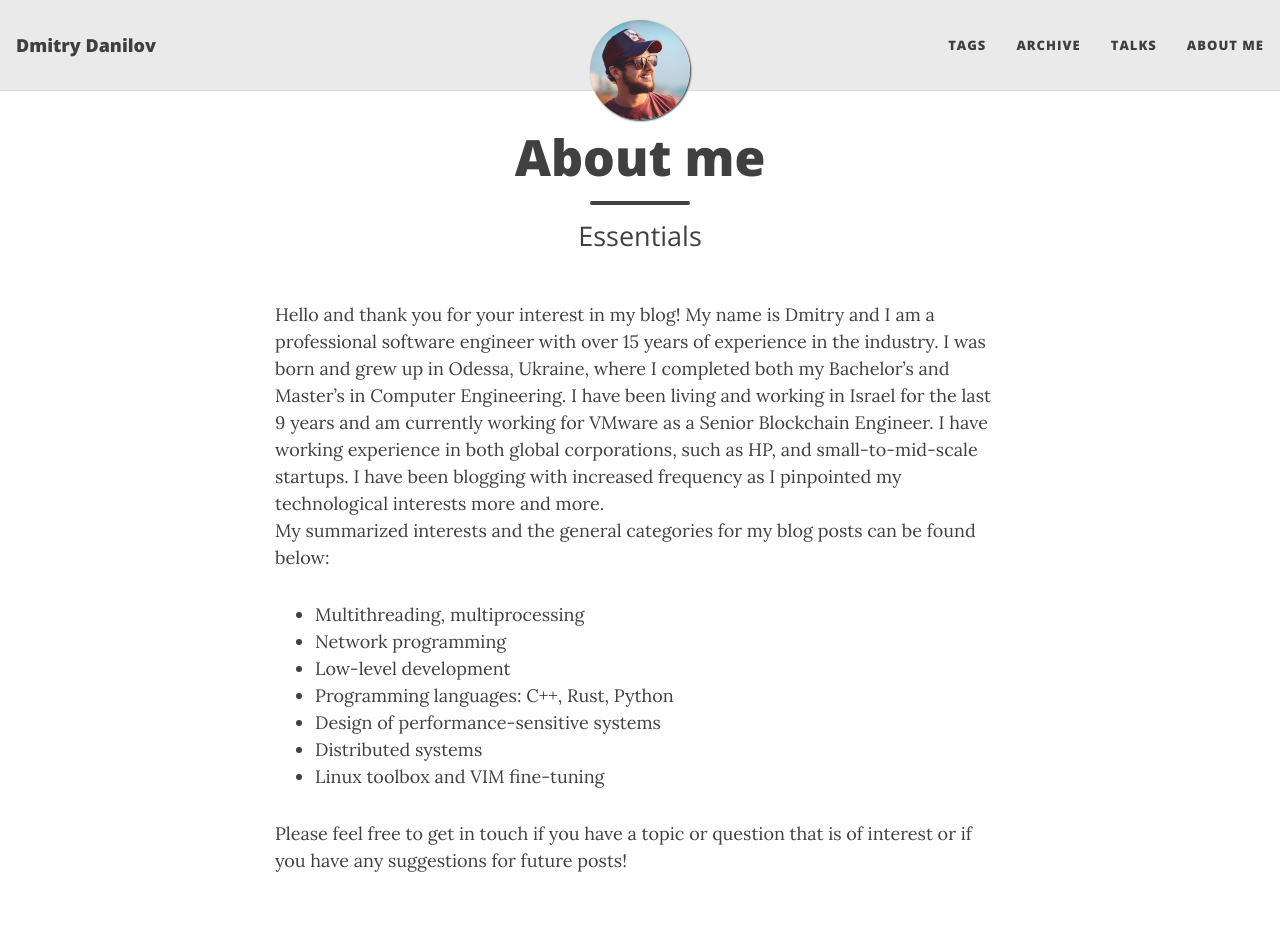
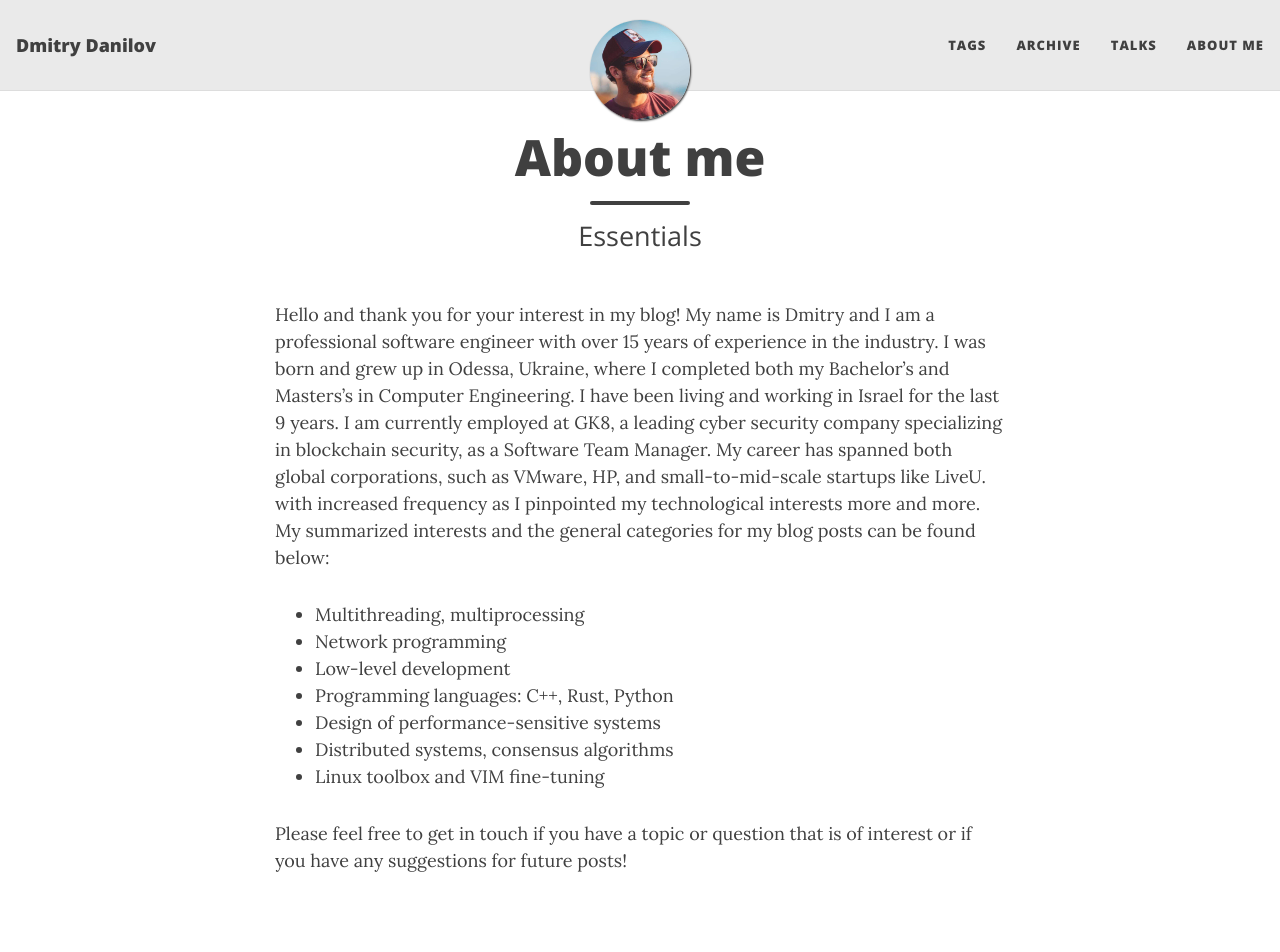
Before and after one commit to f-squirrel/f-squirrel.github.io, a Jekyll site: the page built from aboutme.md, in a window 1280 px wide and 1348 px high. Shown: the top 952 px of the window. Built offline with Jekyll 4.4.1, drawn with Linux system fonts in a browser that asks for light colours; nearby versions of some CDN libraries.

Commit message:
update about

```diff
--- a/aboutme.md
+++ b/aboutme.md
@@ -14,10 +14,10 @@ subtitle: Essentials
 Hello and thank you for your interest in my blog! My name is Dmitry and I am a
 professional software engineer with over {{years_of_experience }} years of experience in the
 industry. I was born and grew up in Odessa, Ukraine, where I completed both my
-Bachelor's and Master's in Computer Engineering. I have been living and working in
-Israel for the last {{years_in_israel}} years and am currently working for VMware as a Senior
-Blockchain Engineer.  I have working experience in both global corporations,
-such as HP, and small-to-mid-scale startups. I have been blogging
+Bachelor's and Masters's in Computer Engineering. I have been living and working in
+Israel for the last {{years_in_israel}} years.
+I am currently employed at GK8, a leading cyber security company specializing in blockchain security, as a Software Team Manager.
+My career has spanned both global corporations, such as VMware, HP, and small-to-mid-scale startups like LiveU.
 with increased frequency as I pinpointed my technological interests
 more and more.
 My summarized interests and the general categories for my blog posts can be found below:
@@ -27,7 +27,7 @@ My summarized interests and the general categories for my blog posts can be foun
 * Low-level development
 * Programming languages: C++, Rust, Python
 * Design of performance-sensitive systems
-* Distributed systems
+* Distributed systems, consensus algorithms
 * Linux toolbox and VIM fine-tuning
 
 Please feel free to get in touch if you have a topic or question that is of interest or if you have any suggestions for future posts!
```
